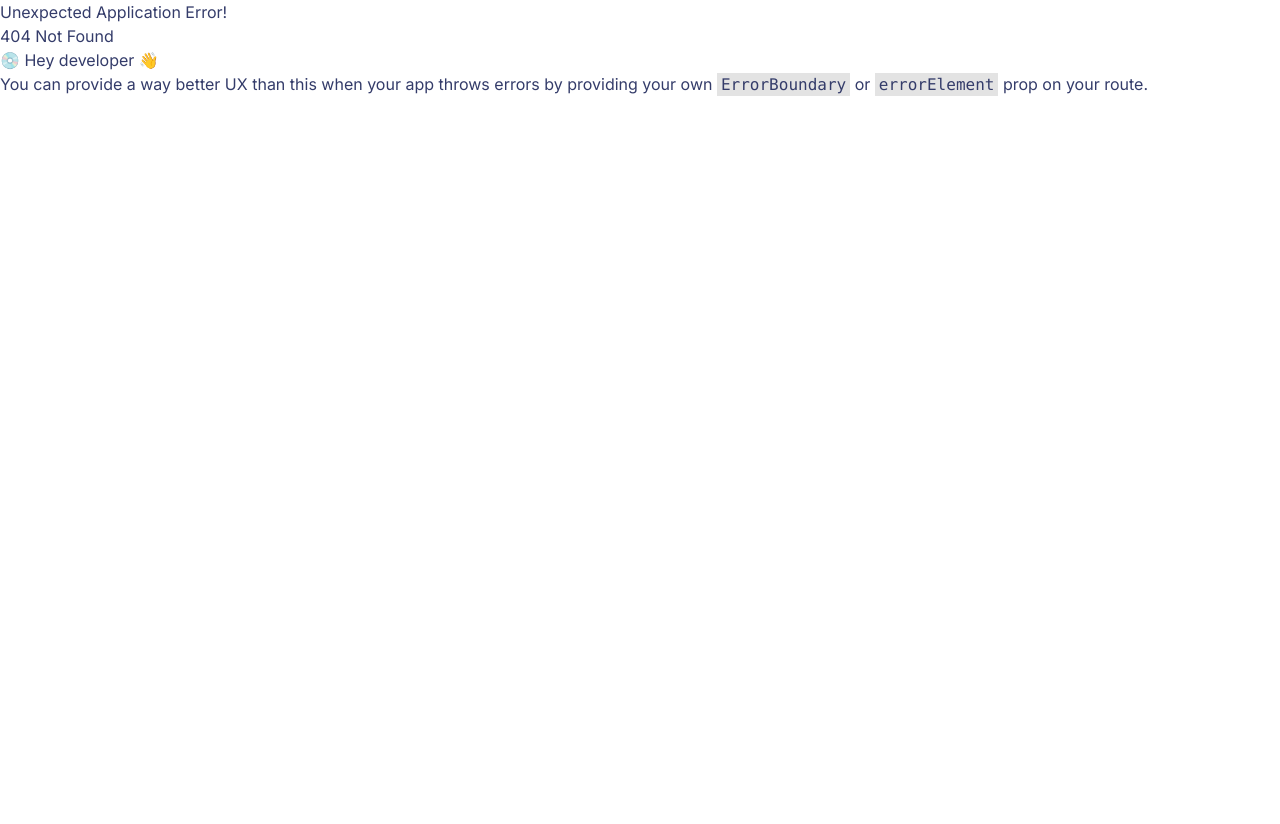
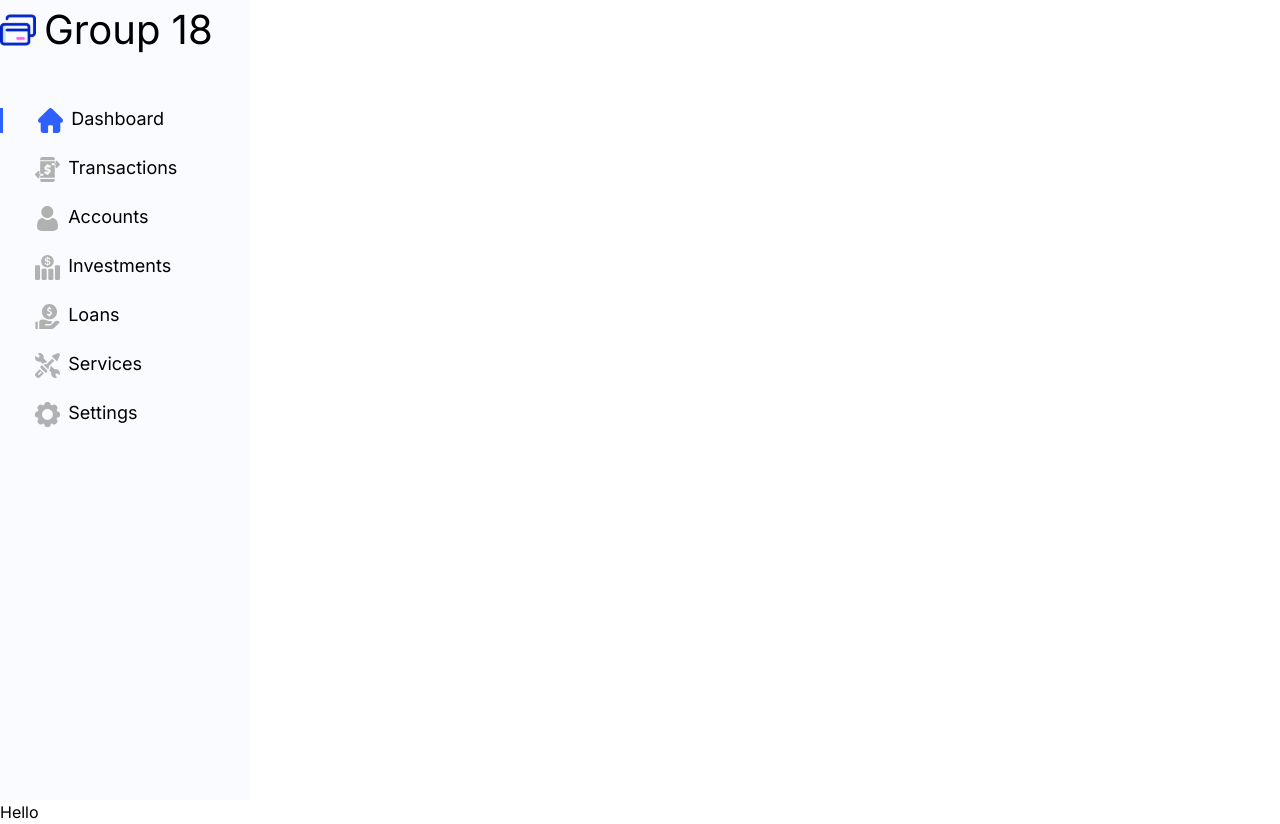
Before and after one commit to mothibimalebana/fds-system-client, a React (Vite) app: page /Loans in a window 1280 px wide. Before the commit this address had no page. Before the commit the page ends 800 px from the top, so only its background shows below. Built offline with nearby package versions, Linux system fonts and the light colour scheme.

Commit message:
upd: created all the pages

```diff
--- a/src/App.css
+++ b/src/App.css
@@ -1,4 +1,9 @@
 #root{
     min-height: 100vh;
     font-family: 'Inter';
+
+    color: black;
 }
+.app{
+    display: grid;
+}
--- a/src/App.jsx
+++ b/src/App.jsx
@@ -1,20 +1,15 @@
-import { useState } from 'react'
+import { Outlet } from 'react-router-dom'
 import './App.css'
 import Nav from './components/nav/Nav'
-import { createBrowserRouter, RouterProvider, } from 'react-router-dom';
-import Dashboard from './dashboard/Dashboard';
 
-let router = createBrowserRouter([
-  {
-    path: '/',
-    Component: <Dashboard/>
-  }
-])
 function App() {
 
   return (
     <>
-    <Nav pageTitle={'Overview'}/>
+    <div className="appp">
+      <Nav pageTitle={'Overview'}/>
+      <h1>Hello</h1>
+    </div>
     </>
   )
 }
--- a/src/components/nav/Nav.jsx
+++ b/src/components/nav/Nav.jsx
@@ -188,7 +188,7 @@ const Nav = ({pageTitle}) => {
                                         return(
                                             <li key={item.id} className="flex gap-4 uppercase">
                                                 {item.svg}
-                                                <Link to='#' onClick={() => setCurrNav(item.text)}>{item.text}</Link>
+                                                <Link to={item.text} onClick={() => setCurrNav(item.text)}>{item.text}</Link>
                                             </li>
                                         )
                                     })
@@ -223,7 +223,7 @@ const Nav = ({pageTitle}) => {
                                 return(
                                     <li className={`flex gap-2 ${currNav === item.text ? "nav-active" : "nav-unactive"}`} key={item.id}>
                                         {item.svg}
-                                        <Link to='#' onClick={() => setCurrNav(item.text)}>{item.text}</Link>
+                                        <Link to={item.text} onClick={() => setCurrNav(item.text)}>{item.text}</Link>
                                     </li>
                                 )
                             })}
--- /dev/null
+++ b/src/components/pages/Accounts.jsx
@@ -0,0 +1,7 @@
+const Accounts = () => {
+return(
+    <h1>Accounts</h1>
+)
+}
+
+export default Accounts
--- /dev/null
+++ b/src/components/pages/Investments.jsx
@@ -0,0 +1,7 @@
+const Investments = () => {
+return(
+    <h1>Investments</h1>
+)
+}
+
+export default Investments
--- /dev/null
+++ b/src/components/pages/Loans.jsx
@@ -0,0 +1,7 @@
+const Loans = () => {
+return(
+    <h1>Loans</h1>
+)
+}
+
+export default Loans
--- /dev/null
+++ b/src/components/pages/Services.jsx
@@ -0,0 +1,7 @@
+const Services = () => {
+return(
+    <h1>Services</h1>
+)
+}
+
+export default Services
--- /dev/null
+++ b/src/components/pages/Settings.jsx
@@ -0,0 +1,7 @@
+const Settings = () => {
+return(
+    <h1>Settings</h1>
+)
+}
+
+export default Settings
--- /dev/null
+++ b/src/components/pages/Transactions.jsx
@@ -0,0 +1,7 @@
+const Transactions = () => {
+    return(
+        <h1>Transactions</h1>
+    )
+}
+
+export default Transactions
--- a/src/dashboard/Dashboard.jsx
+++ b/src/dashboard/Dashboard.jsx
@@ -1,5 +1,7 @@
 const Dashboard = () => {
-
+return(
+    <h1>Dashboard</h1>
+)
 }
 
 export default Dashboard
--- a/src/main.jsx
+++ b/src/main.jsx
@@ -2,13 +2,31 @@ import { StrictMode } from 'react'
 import { createRoot } from 'react-dom/client'
 import { createBrowserRouter, RouterProvider } from "react-router-dom";
 import './index.css'
-import App from './App.jsx'
-const router = createBrowserRouter([
+import App from './App';
+import Dashboard from './dashboard/Dashboard';
+import Transactions from './components/pages/Transactions';
+import Accounts from './components/pages/Accounts';
+import Investments from './components/pages/Investments';
+import Loans from './components/pages/Loans';
+import Services from './components/pages/Services';
+import Settings from './components/pages/Settings';
+
+let router = createBrowserRouter([
   {
-    path: "/",
-    element: <App />,
-  },
-]);
+    path: '/',
+    element: <App/>,
+    children: [
+      {index: true, path: "Dashboard", element: <Dashboard/>},
+      {path: "Transactions", element: <Transactions/>},
+      {path: "Accounts", element: <Accounts/>},
+      {path: "Investments", element: <Investments/>},
+      {path: "Loans", element: <Loans/>},
+      {path: "Services", element: <Services/>},
+      {path: "Settings", element: <Settings/>}
+    ]
+  }
+])
+
 
 createRoot(document.getElementById("root")).render(
   <StrictMode>
```
Also changed, not shown: 5 other files (tests, documents, lock files or other folders).
